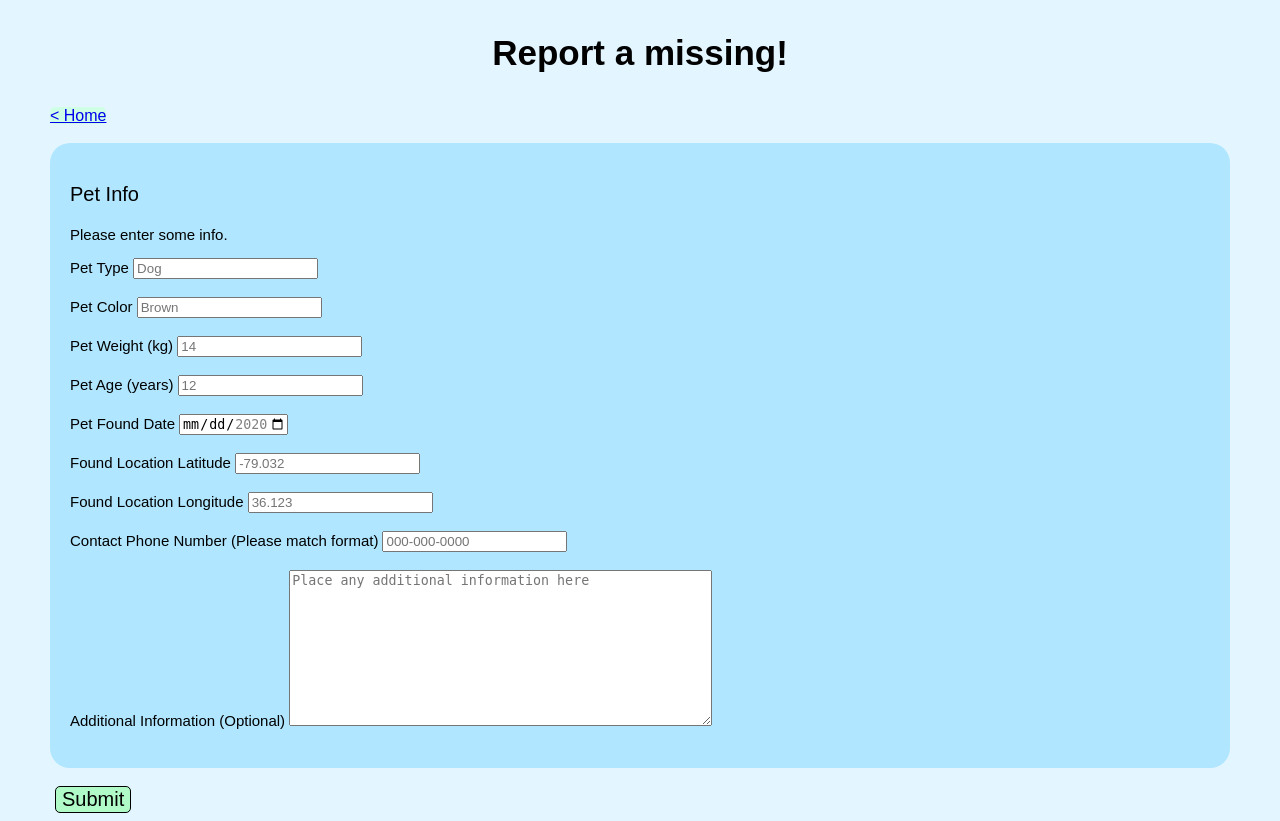
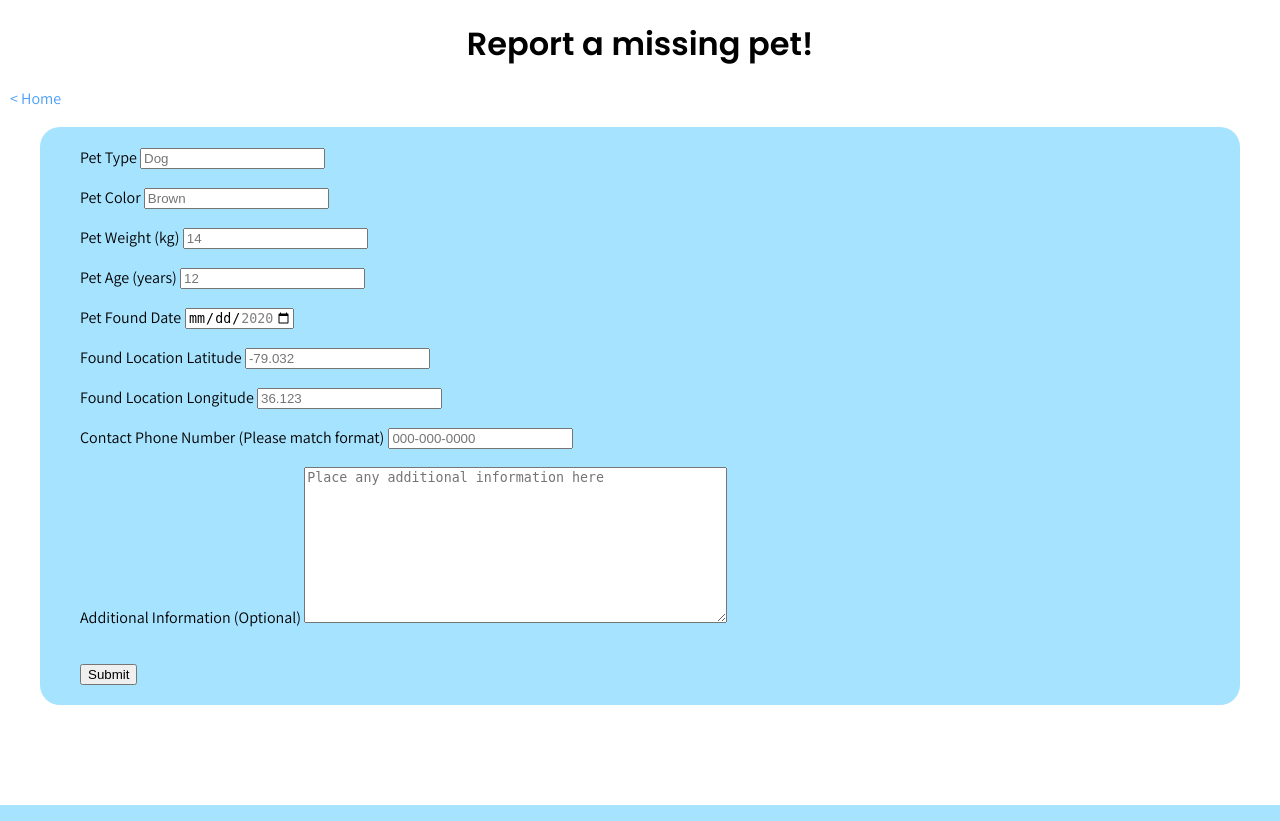
Before and after one commit to AaditT/PetFinder, a PHP site: page /missingForm.php in a window 1280 px wide. Run offline with PHP 8.4, Linux system fonts and the light colour scheme.

Commit message:
styled report forms and more info page

```diff
--- a/missingForm.php
+++ b/missingForm.php
@@ -3,15 +3,16 @@
 <html lang="en">
 <head>
   <title> Pets </title>
-  <link href="style/reports.css" rel="stylesheet">
+  <link href="style/style.css" rel="stylesheet">
 </head>
 <body>
-  <h1> Report a missing! </h1>
+  <h1> Report a missing pet! </h1>
   <a href="index.php"> &lt; Home </a> <br> <br>
+<div class="form-outer">
+  <div class="entry-form">
   <form method="GET" action="submitForms/missing.php">
     <div class="component">
-      <p class="question"> Pet Info </p>
-      <p> Please enter some info.</p>
+
       <label for="type"> Pet Type </label>
       <input id="type" type="text" name="type" placeholder="Dog"><br><br>
       <label for="color"> Pet Color </label>
@@ -43,5 +44,7 @@
     <input type="submit" class="enter-btn"> <br>
 
   </form>
+</div>
+</div>
 </body>
 </html>
--- a/style/reports.css
+++ b/style/reports.css
@@ -1,113 +1,89 @@
+body {
+  margin: 0;
+  padding: 0;
+  padding-bottom: 100px;
+}
 h1 {
-  padding-top: 10px;
-  padding-bottom: 10px;
+  font-family: 'Poppins', sans-serif;
   text-align: center;
-  font-family: 'Alata', sans-serif;
-  font-size: 35px;
+  margin-top: 20px;
+  margin-bottom: 20px;
 }
-h3 {
-  text-align: center;
-  background-color: #ff8a80;
-  font-family: 'Alata', sans-serif;
-  font-size: 25px;
-  border-radius: 20px;
-  padding-top: 10px;
-  padding-bottom: 10px;
+h2 {
+  font-family: 'Assistant', sans-serif;
+  margin-left: 10%;
+  padding-left: 20px;
+  font-size: 20px;
+}
+a, a:visited, a:link, a:after {
+  font-family: 'Assistant', sans-serif;
+  padding-left: 10%;
+  text-decoration: none;
+  text-decoration: none;
+  color: #489df7;
 }
 
-p, ul, label {
-  font-family: 'Alata', sans-serif;
-  font-size: 15px;
+td {
+  text-align: center;
 }
-/* Background styles */
-.blue-header {
-  border-radius: 20px;
-  background-color: #b0e6ff;
+p, td {
+  font-family: 'Assistant', sans-serif;
 }
-.blue-middle {
-  background-color: #ccedfc;
-}
-/* Anchor style */
-a {
-  font-family: 'Alata', sans-serif;
-}
-a:visited {
-  color: DarkCyan;
-}
-a:hover {
-  color: red;
-}
-a:link {
-  background-color: #cfffe4;
+th {
+  font-family: 'Assistant', sans-serif;
+  background-color: #a6e3ff;
   border-radius: 5px;
 }
-/* Body styling */
-body {
-  margin-left: 50px;
-  margin-right: 50px;
-  background-color: #e3f6ff;
+#map {
+  margin: auto;
+  top: 0;
+  bottom: 0;
+  width: 80%;
+  height: 250px;
+  border-radius: 20px;
+  border-style: solid;
 }
-/* List styling */
-#mylist {
-  width: 85%;
+.found-marker {
+  background-image: url('img/found-pet-icon.png');
+  background-size: cover;
+  width: 50px;
+  height: 50px;
+  border-radius: 50%;
+  cursor: pointer;
 }
-#mylist li {
-
-  list-style: none;
-  padding: 0.40em;
-  border-top: 1px solid blue;
+.missing-marker {
+  background-image: url('img/missing-pet-icon.png');
+  background-size: cover;
+  width: 50px;
+  height: 50px;
+  border-radius: 50%;
+  cursor: pointer;
 }
-.mycenter {
-  margin: auto;
-  width: 400px;
-  text-align: center;
-  background-color: #ccb3ff;
-  padding-top: 20px;
-  padding-bottom: 20px;
-  padding-left: 20px;
-  padding-right: 20px;
-  border-radius: 20px;
-}
-.mycenter:hover{
-  background-color: #d3bdff;
-}
-#mylist li:hover{
-  color: white;
-  list-style-type: decimal;
+.mapboxgl-popup {
+  width: 200px;
 }
 
-.question {
-  font-size: 20px;
+.mapboxgl-popup-content {
+  text-align: center;
+  font-family: 'Poppins', sans-serif;
 }
-/* form component */
-.component {
-  background-color: #b0e6ff;
+.pet-table {
+  width: 80%;
+  margin: auto;
+  border-style: solid;
+  border-radius: 5px;
+}
+
+
+
+
+.missing-field {
+  background-color: #ffcdc7;
   border-radius: 20px;
-  padding-left: 20px;
-  padding-right: 20px;
-  padding-bottom: 20px;
-  padding-top: 20px;
+  width: 150px;
 }
-/* enter button style */
-.enter-btn {
-  font-family: 'Alata', sans-serif;
-  background-color: #affac7;
-  font-size: 20px;
-  margin-left: 5px;
-  margin-right: 5px;
-  border-radius: 5px;
-  border: 1px solid black;
+.found-field {
+  background-color: #C6E8C4;
+  border-radius: 20px;
+  width: 150px;
 }
-/*reset button */
-.reset-button {
-  font-family: 'Alata', sans-serif;
-  background-color: #f571b1;
-  font-size: 20px;
-  margin-left: 5px;
-  margin-right: 5px;
-  border-radius: 5px;
-  border: 1px solid black;
-}
-a:visited {
-  text-decoration: none;
-}
--- a/style/style.css
+++ b/style/style.css
@@ -1,13 +1,54 @@
+@import url('https://fonts.googleapis.com/css2?family=Assistant&family=Dosis:wght@300;500&family=Poppins:wght@300;600&display=swap');
 body {
   margin: 0;
   padding: 0;
+  padding-bottom: 100px;
+}
+h1 {
+  font-family: 'Poppins', sans-serif;
+  text-align: center;
+  margin-top: 20px;
+  margin-bottom: 20px;
+}
+h2 {
+  font-family: 'Assistant', sans-serif;
+  margin-left: 10%;
+  padding-left: 20px;
+  font-size: 20px;
+}
+a, a:visited, a:link, a:after {
+  font-family: 'Assistant', sans-serif;
+  padding-left: 10px;
+  text-decoration: none;
+  text-decoration: none;
+  color: #489df7;
+}
+
+td {
+  text-align: center;
+}
+p, td, label {
+  font-family: 'Assistant', sans-serif;
+}
+p.label {
+  font-weight: 900;
+  text-decoration: underline;
+  display: inline;
+}
+p.value {
+  display: inline;
+}
+th {
+  font-family: 'Assistant', sans-serif;
+  background-color: #a6e3ff;
+  border-radius: 5px;
 }
 #map {
   margin: auto;
   top: 0;
   bottom: 0;
   width: 80%;
-  height: 30%;
+  height: 250px;
   border-radius: 20px;
   border-style: solid;
 }
@@ -28,49 +69,38 @@
   cursor: pointer;
 }
 .mapboxgl-popup {
-  max-width: 200px;
+  width: 200px;
 }
 
 .mapboxgl-popup-content {
   text-align: center;
-  font-family: 'Open Sans', sans-serif;
+  font-family: 'Poppins', sans-serif;
 }
 .pet-table {
   width: 80%;
   margin: auto;
   border-style: solid;
-  border-radius: 20px;
-}
-h1 {
-  text-align: center;
-  margin-top: 20px;
-  margin-bottom: 20px;
-}
-.home {
-  margin-left: 25px;
-}
-h2 {
-  margin-left: 10%;
-  padding-left: 20px;
-  font-size: 20px;
+  border-radius: 5px;
 }
 .missing-field {
   background-color: #ffcdc7;
   border-radius: 20px;
-  width: 220px;
+  width: 150px;
 }
 .found-field {
   background-color: #C6E8C4;
   border-radius: 20px;
-  width: 200px;
+  width: 150px;
 }
-a {
-  padding-left: 10%
-}
-a:visited {
-  text-decoration: none;
+.entry-form, .more-info-component {
+  padding-top: 20px;
+  padding-bottom: 20px;
+  padding-left: 40px;
+  background-color: #a6e3ff;
+  border-radius: 20px;
 }
 
-td {
-  text-align: center;
+.form-outer, .outer-component {
+  padding-left: 40px;
+  padding-right: 40px;
 }
```
Also changed, not shown: foundForm.php (+5 -3 lines), index.php (+19 -5 lines), moreInfo.php (+16 -9 lines).
